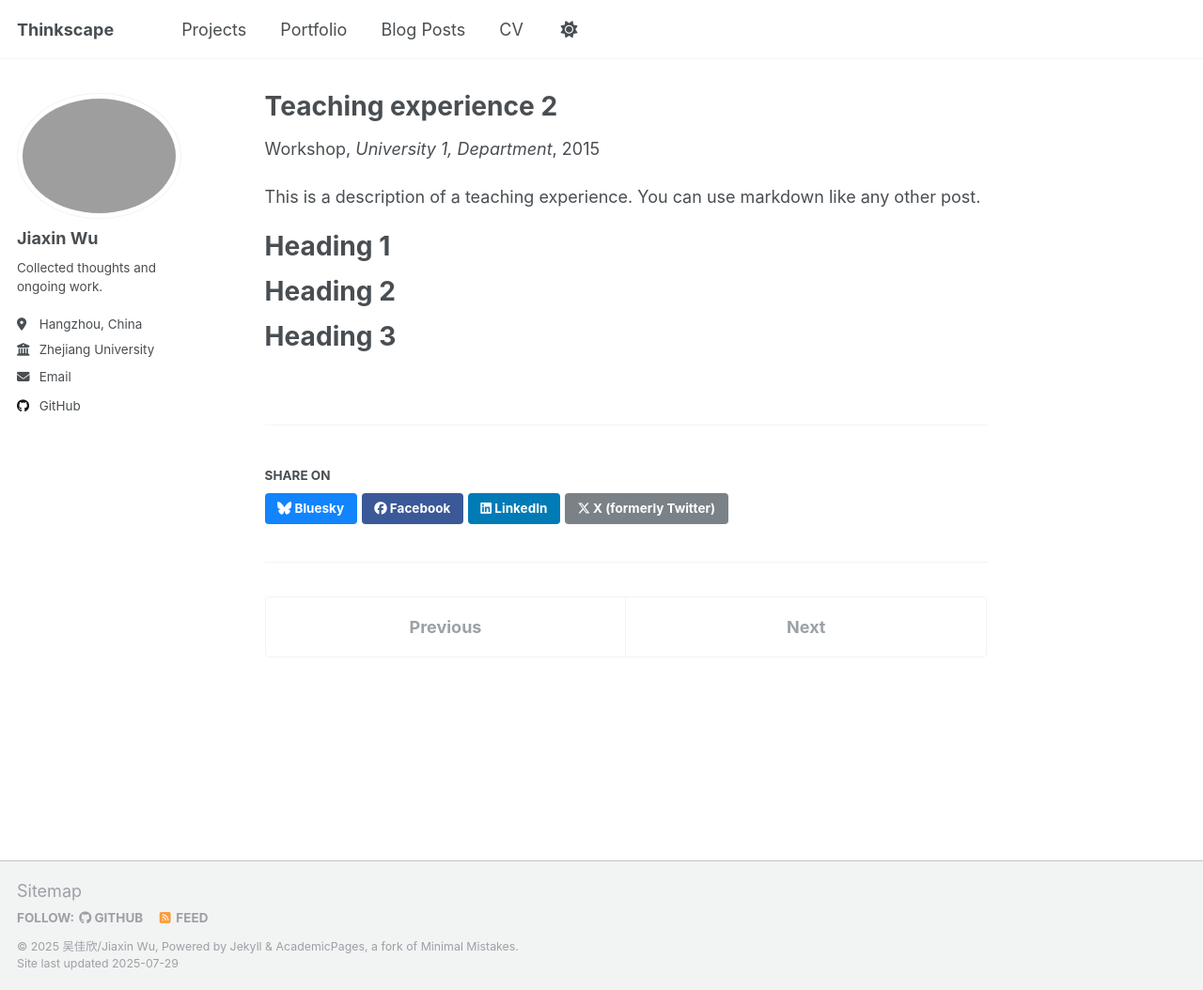
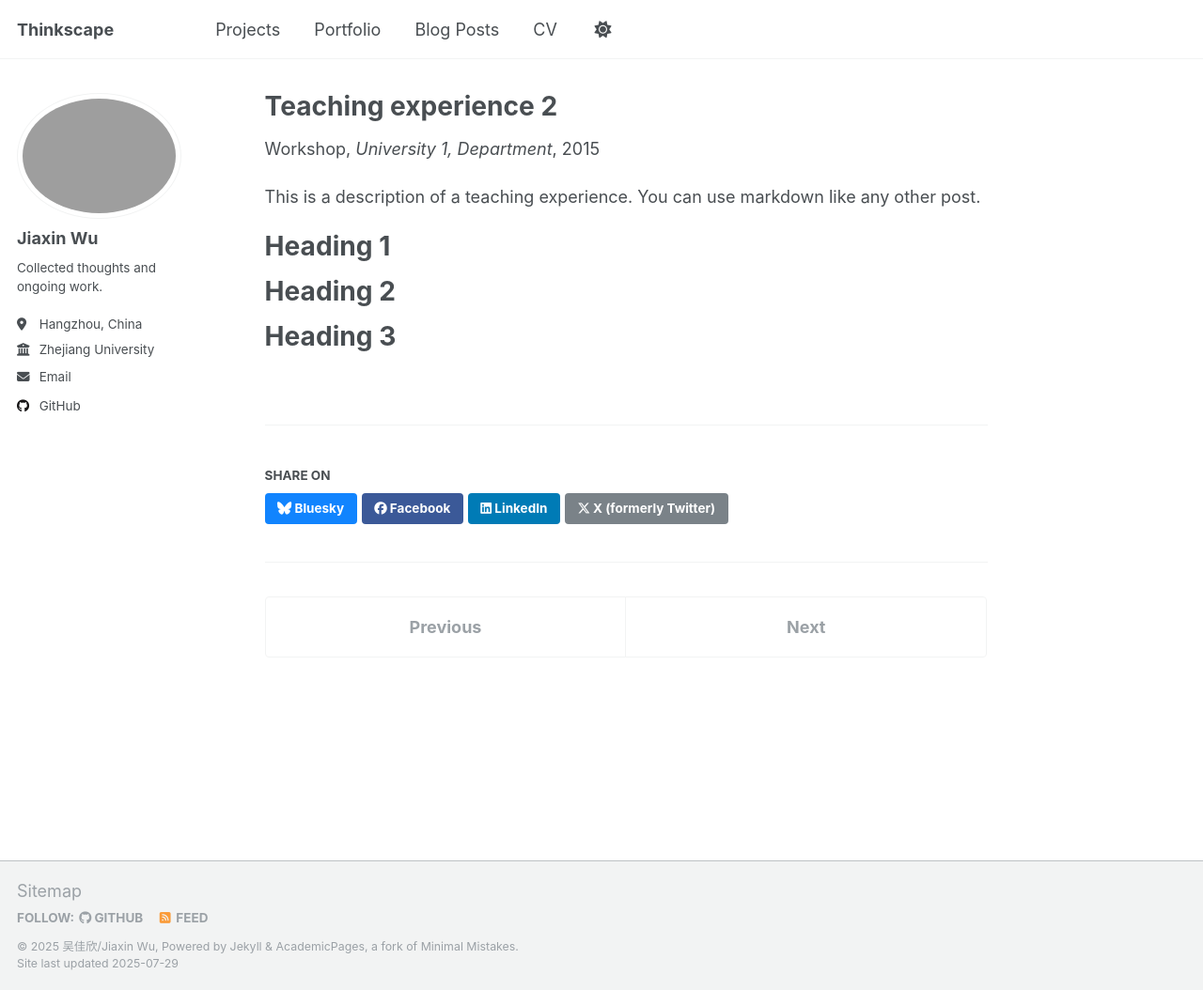
Before and after one commit to jiaxin-aidi-wu/jiaxin-aidi-wu.github.io, a Jekyll site: the page built from _teaching/2015-spring-teaching-2.md, in a window 1280 px wide and 1054 px high. Shown: the whole window at 94% size. Built offline with Jekyll 4.4.1, drawn with Linux system fonts in a browser that asks for light colours; a script that is not in the unit is left out.

Commit message:
Update _navigation.scss

```diff
--- a/_sass/layout/_navigation.scss
+++ b/_sass/layout/_navigation.scss
@@ -105,7 +105,6 @@
 
     &:first-child {
       margin-left: 0;
-      margin-right: 10rem;
 
       a {
         border-top-left-radius: $border-radius;
@@ -216,6 +215,7 @@
 
         a {
           margin-left: 0;
+          margin-right: 3em;
         }
       }
 
```
